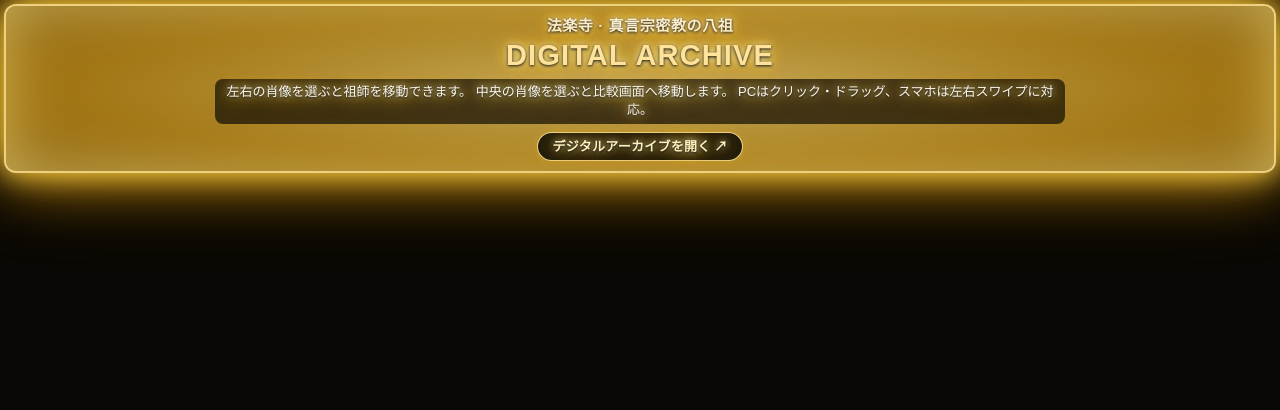
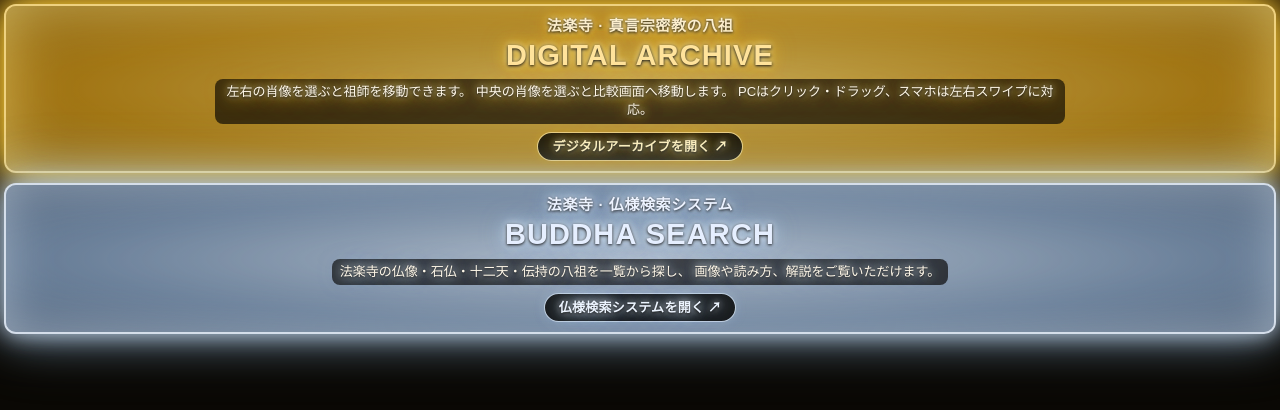
Before and after one commit to yamatotakayamahourakuji-yth/hourakuji_HP, a plain HTML site: page index.html in a window 1280 px wide. Drawn offline with Linux system fonts and the light colour scheme.

Commit message:
Update index.html

```diff
--- a/index.html
+++ b/index.html
@@ -28,6 +28,24 @@
       <span class="archive-card__action">デジタルアーカイブを開く <span aria-hidden="true">↗</span></span>
       <span class="ornament ornament--bottom" aria-hidden="true">◆</span>
     </a>
+
+
+    <a
+      class="archive-card archive-card--silver"
+      href="https://yamatotakayamahourakuji-yth.github.io/search/"
+      target="_blank"
+      rel="noopener noreferrer"
+      aria-label="法楽寺 仏様検索システムを新しいタブで開く"
+    >
+      <span class="archive-card__eyebrow">法楽寺 · 仏様検索システム</span>
+      <span class="archive-card__title">BUDDHA SEARCH</span>
+      <span class="archive-card__description">
+        法楽寺の仏像・石仏・十二天・伝持の八祖を一覧から探し、<br class="desktop-break">
+        画像や読み方、解説をご覧いただけます。
+      </span>
+      <span class="archive-card__action">仏様検索システムを開く <span aria-hidden="true">↗</span></span>
+    </a>
+
   </main>
 </body>
 </html>
```
